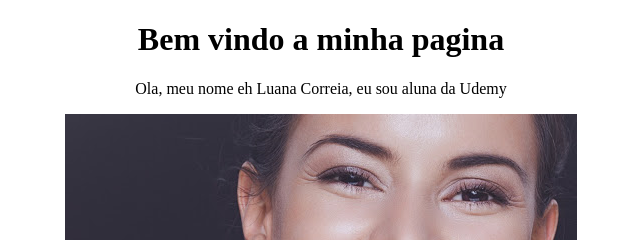
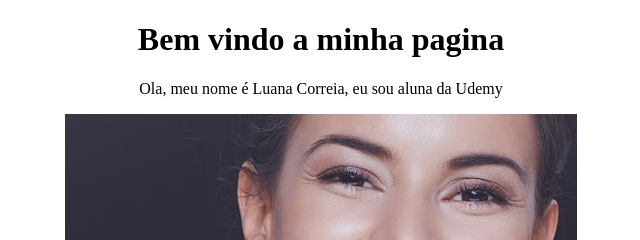
Before and after one commit to luacooli/luacooli.github.io, a plain HTML site: page index.html in a window 1280 px wide. Shown: the top 240 px of the page, 319-959 px from the left. Drawn offline with Linux system fonts and the light colour scheme.

Commit message:
Update index.html

```diff
--- a/index.html
+++ b/index.html
@@ -5,7 +5,7 @@
 <body>
   <h1 style="text-align: center;">Bem vindo a minha pagina</h1>
 
-  <p style="text-align: center;">Ola, meu nome eh Luana Correia, eu sou aluna da Udemy </p>
+  <p style="text-align: center;">Ola, meu nome é Luana Correia, eu sou aluna da Udemy </p>
 
   <center>
     <a href="https://github.com/luana2813?tab=repositories" target="_blank">
```
